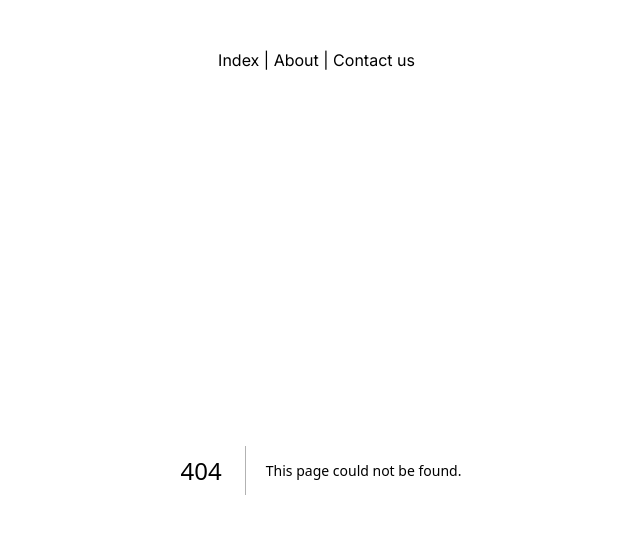
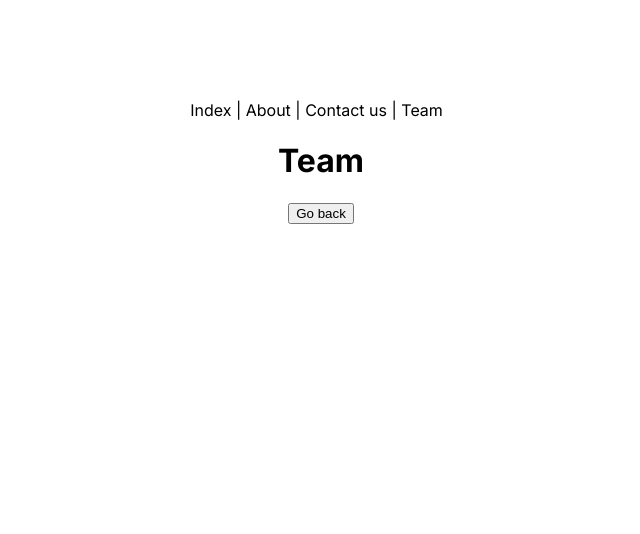
Before and after one commit to kasir-barati/my-nextjs-journey, a Next.js app: page /team in a window 1280 px wide. Before the commit this address had no page. Shown: the top 534 px of the page, without its empty margins (319-959 px from the left). Built offline with nearby package versions, Linux system fonts and the light colour scheme.

Commit message:
chore: use window.history

```diff
--- a/app/layout.tsx
+++ b/app/layout.tsx
@@ -33,6 +33,11 @@ export default function RootLayout({
             name: 'Contact us',
             path: '/contact',
         },
+        {
+            title: 'Team members',
+            name: 'Team',
+            path: '/team',
+        },
     ];
 
     return (
--- /dev/null
+++ b/app/team/page.tsx
@@ -0,0 +1,16 @@
+'use client';
+
+import { Button } from '../../libs/components/button/button.component';
+
+export default function Team() {
+    function handleClick(): void {
+        window.history.back();
+    }
+
+    return (
+        <main>
+            <h1>Team</h1>
+            <Button onClick={handleClick}>Go back</Button>
+        </main>
+    );
+}
```
